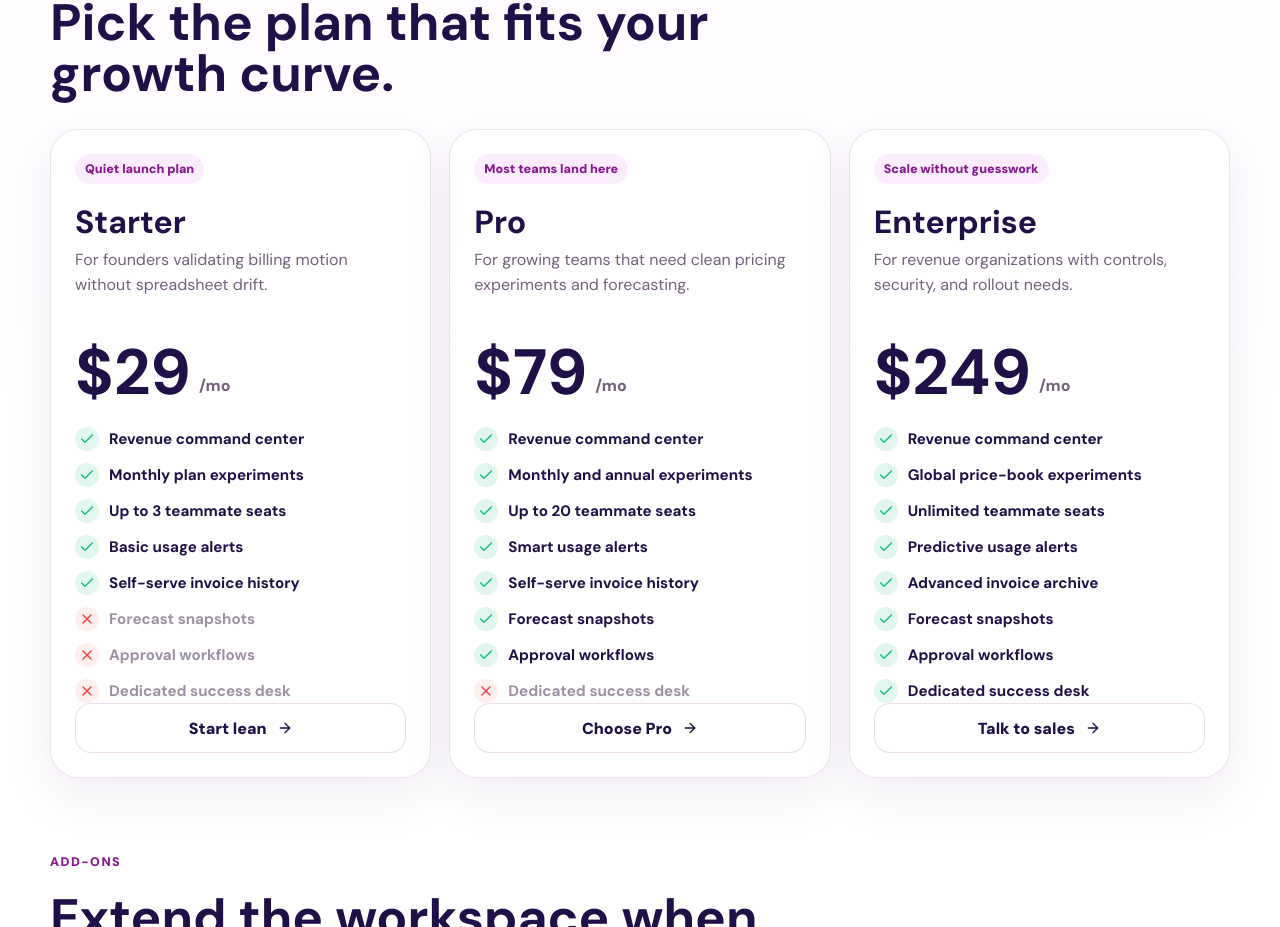
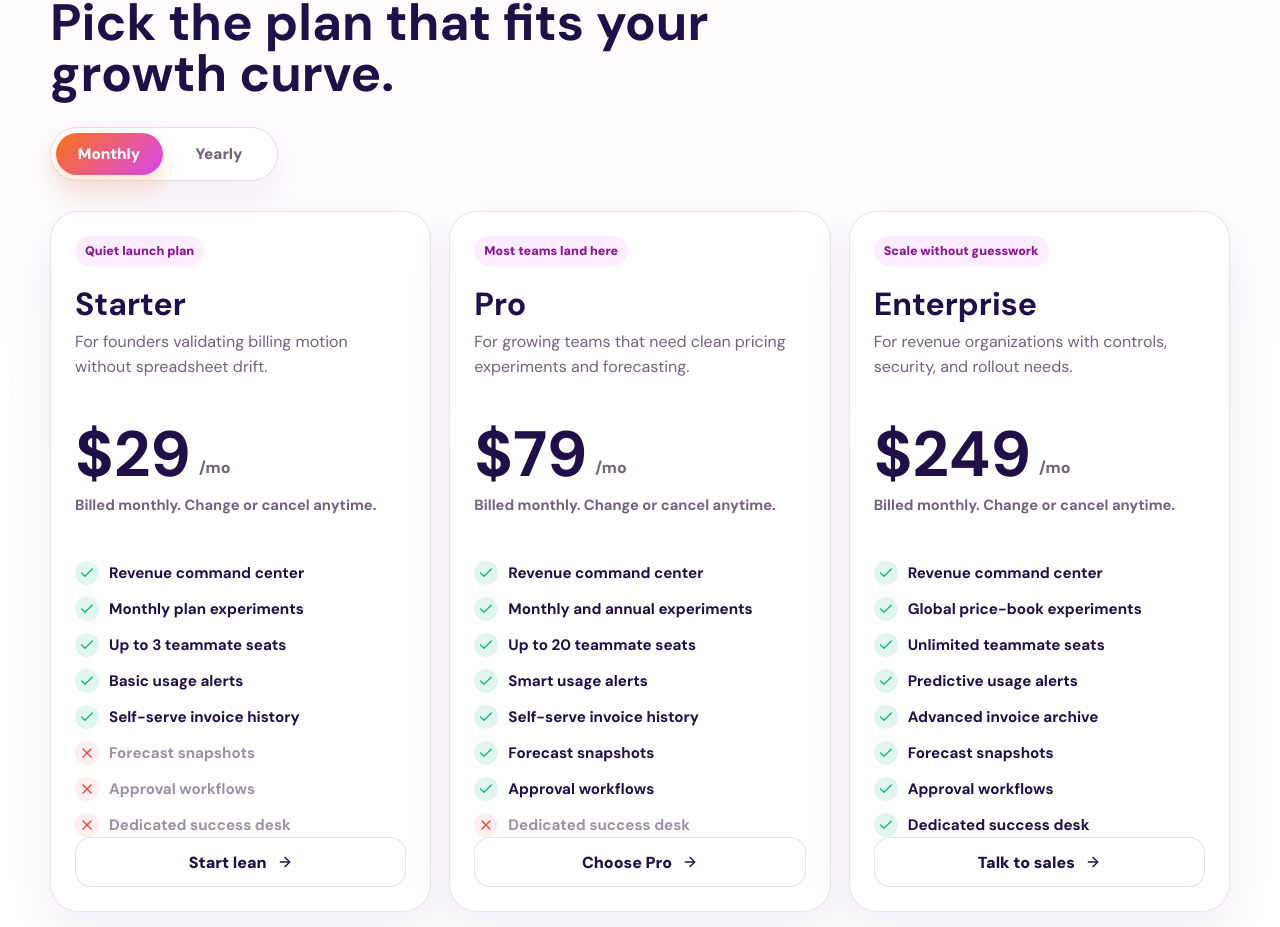
Before and after one commit to ShreeBohara/50-Days-of-Creative-Frontend, a React (Vite) app in the folder day-35-pricing-page/: page / in a window 1280 px wide. Shown: the part 978-1905 px from the top of the page. Built offline with nearby package versions, Linux system fonts and the light colour scheme.

Commit message:
day-35: billing-toggle — monthly/yearly segmented control and save badge

```diff
--- a/day-35-pricing-page/src/App.css
+++ b/day-35-pricing-page/src/App.css
@@ -312,6 +312,84 @@
   letter-spacing: 0;
 }
 
+.billing-controls {
+  display: flex;
+  align-items: center;
+  justify-content: space-between;
+  gap: 14px;
+  margin-top: 28px;
+}
+
+.billing-toggle {
+  position: relative;
+  display: inline-grid;
+  grid-template-columns: repeat(2, minmax(106px, 1fr));
+  gap: 4px;
+  padding: 5px;
+  border: 1px solid rgba(134, 25, 143, 0.16);
+  border-radius: 999px;
+  background: rgba(255, 255, 255, 0.82);
+  box-shadow: 0 14px 36px rgba(77, 26, 96, 0.08);
+}
+
+.billing-toggle button {
+  position: relative;
+  z-index: 1;
+  min-height: 42px;
+  color: var(--muted);
+  font-size: 0.95rem;
+  font-weight: 900;
+  border: 0;
+  border-radius: 999px;
+  background: transparent;
+  transition: color 220ms ease;
+}
+
+.billing-toggle button.is-active {
+  color: #fff;
+}
+
+.toggle-thumb {
+  position: absolute;
+  top: 5px;
+  left: 5px;
+  width: calc(50% - 6px);
+  height: calc(100% - 10px);
+  border-radius: 999px;
+  background: linear-gradient(135deg, var(--accent), var(--violet));
+  box-shadow: 0 12px 24px rgba(249, 115, 22, 0.2);
+  transition: transform 320ms cubic-bezier(0.2, 0.9, 0.2, 1), background 320ms ease;
+}
+
+.toggle-thumb.is-yearly {
+  transform: translateX(calc(100% + 2px));
+}
+
+.save-badge {
+  display: inline-flex;
+  align-items: center;
+  min-height: 40px;
+  padding: 0 14px;
+  color: #7c2d12;
+  font-weight: 900;
+  border: 1px solid rgba(249, 115, 22, 0.28);
+  border-radius: 999px;
+  background: rgba(255, 237, 213, 0.82);
+  animation: badge-pop 420ms cubic-bezier(0.2, 1.4, 0.4, 1);
+}
+
+@keyframes badge-pop {
+  from {
+    opacity: 0;
+    transform: translateY(8px) scale(0.92);
+  }
+
+  to {
+    opacity: 1;
+    transform: translateY(0) scale(1);
+  }
+}
+
 .surface-placeholder {
   min-height: 220px;
   margin-top: 30px;
@@ -373,7 +451,7 @@
   display: flex;
   align-items: flex-end;
   gap: 8px;
-  margin: 24px 0;
+  margin: 24px 0 10px;
 }
 
 .price-row strong {
@@ -387,6 +465,15 @@
   margin-bottom: 7px;
   color: var(--muted);
   font-weight: 800;
+}
+
+.billing-note {
+  min-height: 44px;
+  margin: 0 0 22px;
+  color: var(--muted);
+  font-size: 0.92rem;
+  font-weight: 700;
+  line-height: 1.45;
 }
 
 .feature-list {
--- a/day-35-pricing-page/src/App.jsx
+++ b/day-35-pricing-page/src/App.jsx
@@ -1,3 +1,4 @@
+import { useState } from 'react'
 import {
   ArrowRight,
   BarChart3,
@@ -16,6 +17,9 @@ const formatUsd = (value) =>
     currency: 'USD',
     maximumFractionDigits: 0,
   }).format(value)
+
+const getPlanPrice = (plan, billingCycle) =>
+  billingCycle === 'yearly' ? Math.round(plan.monthly * 0.8) : plan.monthly
 
 function BillingConsoleVisual() {
   return (
@@ -59,7 +63,38 @@ function BillingConsoleVisual() {
   )
 }
 
-function PricingCard({ plan }) {
+function BillingToggle({ billingCycle, onChange }) {
+  const isYearly = billingCycle === 'yearly'
+
+  return (
+    <div className="billing-controls" aria-label="Billing frequency">
+      <div className="billing-toggle" role="group" aria-label="Choose billing cycle">
+        <span className={`toggle-thumb ${isYearly ? 'is-yearly' : ''}`} aria-hidden="true"></span>
+        <button
+          type="button"
+          aria-pressed={!isYearly}
+          className={!isYearly ? 'is-active' : ''}
+          onClick={() => onChange('monthly')}
+        >
+          Monthly
+        </button>
+        <button
+          type="button"
+          aria-pressed={isYearly}
+          className={isYearly ? 'is-active' : ''}
+          onClick={() => onChange('yearly')}
+        >
+          Yearly
+        </button>
+      </div>
+      {isYearly && <span className="save-badge">Save 20%</span>}
+    </div>
+  )
+}
+
+function PricingCard({ plan, billingCycle }) {
+  const price = getPlanPrice(plan, billingCycle)
+
   return (
     <article className={`pricing-card ${plan.featured ? 'is-featured' : ''}`}>
       <div className="card-kicker">{plan.tone}</div>
@@ -68,9 +103,12 @@ function PricingCard({ plan }) {
         <p>{plan.summary}</p>
       </div>
       <div className="price-row">
-        <strong>{formatUsd(plan.monthly)}</strong>
+        <strong>{formatUsd(price)}</strong>
         <span>/mo</span>
       </div>
+      <p className="billing-note">
+        {billingCycle === 'yearly' ? 'Billed yearly with annual savings applied.' : 'Billed monthly. Change or cancel anytime.'}
+      </p>
       <ul className="feature-list" aria-label={`${plan.name} features`}>
         {plan.features.map((feature) => (
           <li key={feature.label} className={feature.included ? 'is-included' : 'is-excluded'}>
@@ -90,6 +128,8 @@ function PricingCard({ plan }) {
 }
 
 function App() {
+  const [billingCycle, setBillingCycle] = useState('monthly')
+
   return (
     <div className="app-shell">
       <header className="site-header" aria-label="HelioStack navigation">
@@ -153,9 +193,10 @@ function App() {
             <span>Plans</span>
             <h2 id="pricing-title">Pick the plan that fits your growth curve.</h2>
           </div>
+          <BillingToggle billingCycle={billingCycle} onChange={setBillingCycle} />
           <div className="pricing-grid">
             {pricingPlans.map((plan) => (
-              <PricingCard key={plan.id} plan={plan} />
+              <PricingCard key={plan.id} plan={plan} billingCycle={billingCycle} />
             ))}
           </div>
         </section>
```
